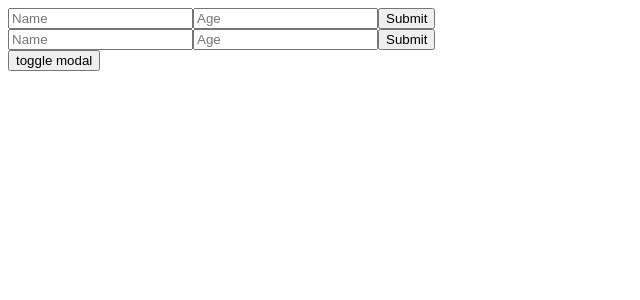
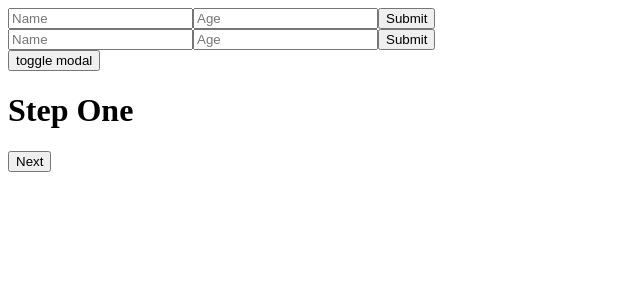
Before and after one commit to Arsikod/React-design-patterns, a React (Vite) app: page / in a window 1280 px wide. Shown: the top 300 px of the page, without its empty margins (0-640 px from the left). Built offline with nearby package versions, Linux system fonts and the light colour scheme.

Commit message:
1 file modified, 2 added

```diff
--- /dev/null
+++ b/src/ControlledUncontrolledComponents/Steps.tsx
@@ -0,0 +1,13 @@
+interface IStep {
+  step: string;
+  userInfo: Record<string, unknown>;
+  goToNext?: (data: Record<string, unknown>) => void;
+}
+export function Step({ step, goToNext, userInfo }: IStep) {
+  return (
+    <>
+      <h1>Step {step}</h1>
+      <button onClick={() => goToNext && goToNext(userInfo)}>Next</button>
+    </>
+  );
+}
--- /dev/null
+++ b/src/ControlledUncontrolledComponents/UncontrolledStepper.tsx
@@ -0,0 +1,40 @@
+import React, { ReactChild } from 'react';
+import { Children, ReactNode, useState } from 'react';
+
+interface IUncontrolledStepper {
+  onFinish: (data: Record<string, unknown>) => void;
+  children: ReactNode | ReactNode[];
+}
+
+export default function UncontrolledStepper({
+  children,
+  onFinish,
+}: IUncontrolledStepper) {
+  const [formData, setFormData] = useState<Record<string, unknown>>();
+  const [currentIndex, setCurrentIndex] = useState(0);
+
+  const currentChild = Children.toArray(children)[currentIndex];
+
+  function goToNext(stepData: Record<string, unknown>) {
+    const nextIndex = currentIndex + 1;
+
+    const updatedData = {
+      ...formData,
+      ...stepData,
+    };
+
+    console.log({ updatedData });
+
+    if (nextIndex < React.Children.count(children)) {
+      setCurrentIndex(currentIndex + 1);
+    } else {
+      onFinish(updatedData);
+    }
+  }
+
+  if (React.isValidElement(currentChild)) {
+    return React.cloneElement(currentChild, { goToNext });
+  }
+
+  return <> currentChild </>;
+}
--- a/src/ControlledUncontrolledComponents/index.tsx
+++ b/src/ControlledUncontrolledComponents/index.tsx
@@ -1,11 +1,21 @@
 import { useState } from 'react';
 import ControlledForm from '../ControlledUncontrolledComponents/ControlledForm';
 import ControlledModal from '../ControlledUncontrolledComponents/ControlledModal';
+import {
+  Step,
+  StepOne,
+  StepThree,
+  StepTwo,
+} from '../ControlledUncontrolledComponents/Steps';
 import UncontrolledForm from '../ControlledUncontrolledComponents/UncontrolledForm';
+import UncontrolledStepper from '../ControlledUncontrolledComponents/UncontrolledStepper';
 
 export default function ControlledUncontrolled() {
   const [isModalOpen, setIsModalOpen] = useState(false);
 
+  function handleFinish(data: Record<string, unknown>) {
+    console.log(data);
+  }
   return (
     <>
       <UncontrolledForm />
@@ -18,6 +28,29 @@ export default function ControlledUncontrolled() {
       </ControlledModal>
 
       <button onClick={() => setIsModalOpen(!isModalOpen)}>toggle modal</button>
+
+      <br />
+
+      <UncontrolledStepper onFinish={handleFinish}>
+        <Step
+          step="One"
+          userInfo={{
+            name: 'John',
+          }}
+        />
+        <Step
+          step="Two"
+          userInfo={{
+            age: 44,
+          }}
+        />
+        <Step
+          step="Three"
+          userInfo={{
+            job: '.net dev',
+          }}
+        />
+      </UncontrolledStepper>
     </>
   );
 }
```
